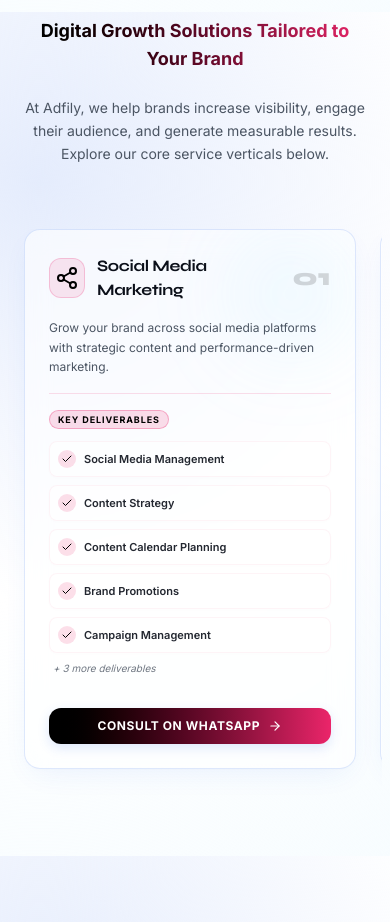
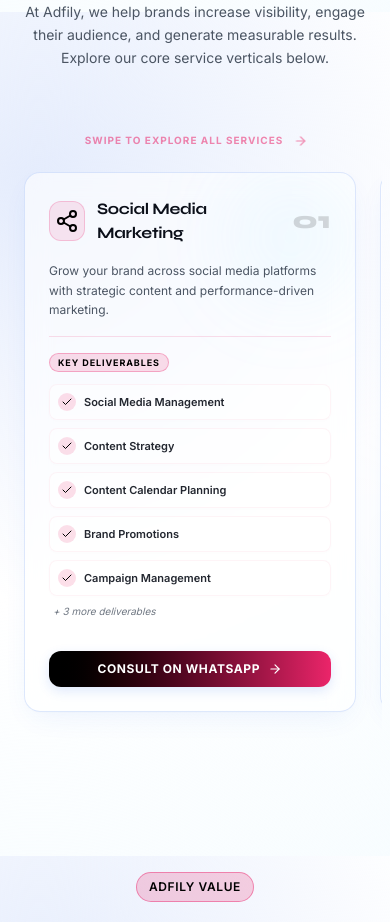
Before and after one commit to askit-org/adfily, a Next.js app: page / in a window 390 px wide. Shown: the part 2520-3442 px from the top of the page. Built offline with nearby package versions, Linux system fonts and the light colour scheme.

Commit message:
added fix for home screen space and added swipe to see message

```diff
--- a/app/admin/page.tsx
+++ b/app/admin/page.tsx
@@ -220,7 +220,7 @@
   }
 
   return (
-    <div className="max-w-7xl mx-auto px-6 md:px-12 pt-8 pb-16">
+    <div className="max-w-7xl mx-auto px-6 md:px-12 pt-36 pb-16">
       {/* Background glow decorator */}
       <div className="absolute top-1/3 left-1/2 -translate-x-1/2 w-[350px] md:w-[600px] h-[350px] md:h-[600px] bg-accent-purple/12 rounded-full blur-[100px] pointer-events-none -z-10" />
 
--- a/app/blog/[slug]/page.tsx
+++ b/app/blog/[slug]/page.tsx
@@ -18,7 +18,7 @@
   }
 
   return (
-    <article className="max-w-4xl mx-auto px-6 md:px-12 pt-8 pb-16 space-y-8 animate-fade-in-up">
+    <article className="max-w-4xl mx-auto px-6 md:px-12 pt-36 pb-16 space-y-8 animate-fade-in-up">
       {/* Return Navigation */}
       <div>
         <Link
--- a/app/blog/page.tsx
+++ b/app/blog/page.tsx
@@ -4,7 +4,7 @@
 
 export default function BlogPage() {
   return (
-    <div className="max-w-7xl mx-auto px-6 md:px-12 pt-12 pb-16 space-y-12">
+    <div className="max-w-7xl mx-auto px-6 md:px-12 pt-36 pb-16 space-y-12">
       {/* Page Title Header */}
       <section className="max-w-2xl space-y-6 animate-fade-in-up">
         <span className="text-xs font-bold uppercase tracking-widest text-accent-secondary">
--- a/app/globals.css
+++ b/app/globals.css
@@ -195,3 +195,16 @@
   -ms-overflow-style: none;
   scrollbar-width: none;
 }
+
+/* Horizontal Bounce Animation for Swipe Indicator */
+@keyframes bounceHorizontal {
+  0%, 100% {
+    transform: translateX(0);
+  }
+  50% {
+    transform: translateX(6px);
+  }
+}
+.animate-bounce-horizontal {
+  animation: bounceHorizontal 1.2s infinite;
+}
--- a/app/layout.tsx
+++ b/app/layout.tsx
@@ -65,7 +65,7 @@
         <Navbar />
 
         {/* Main Content Area */}
-        <main className="flex-grow pt-24">{children}</main>
+        <main className="flex-grow">{children}</main>
 
         {/* Site Footer */}
         <Footer />
--- a/app/page.tsx
+++ b/app/page.tsx
@@ -711,6 +711,10 @@
         </div>
 
         {/* Mobile View: Scrollable Cards from Right to Left */}
+        <div className="lg:hidden flex items-center justify-center gap-2 text-[10px] font-black text-accent-primary uppercase tracking-widest mb-6 select-none animate-pulse">
+          <span>Swipe to explore all services</span>
+          <ArrowRight className="w-3.5 h-3.5 animate-bounce-horizontal" />
+        </div>
         <div className="lg:hidden flex overflow-x-auto gap-6 pb-8 px-4 -mx-4 snap-x snap-mandatory scrollbar-none scroll-smooth">
           {services.map((srv, idx) => (
             <div
```
